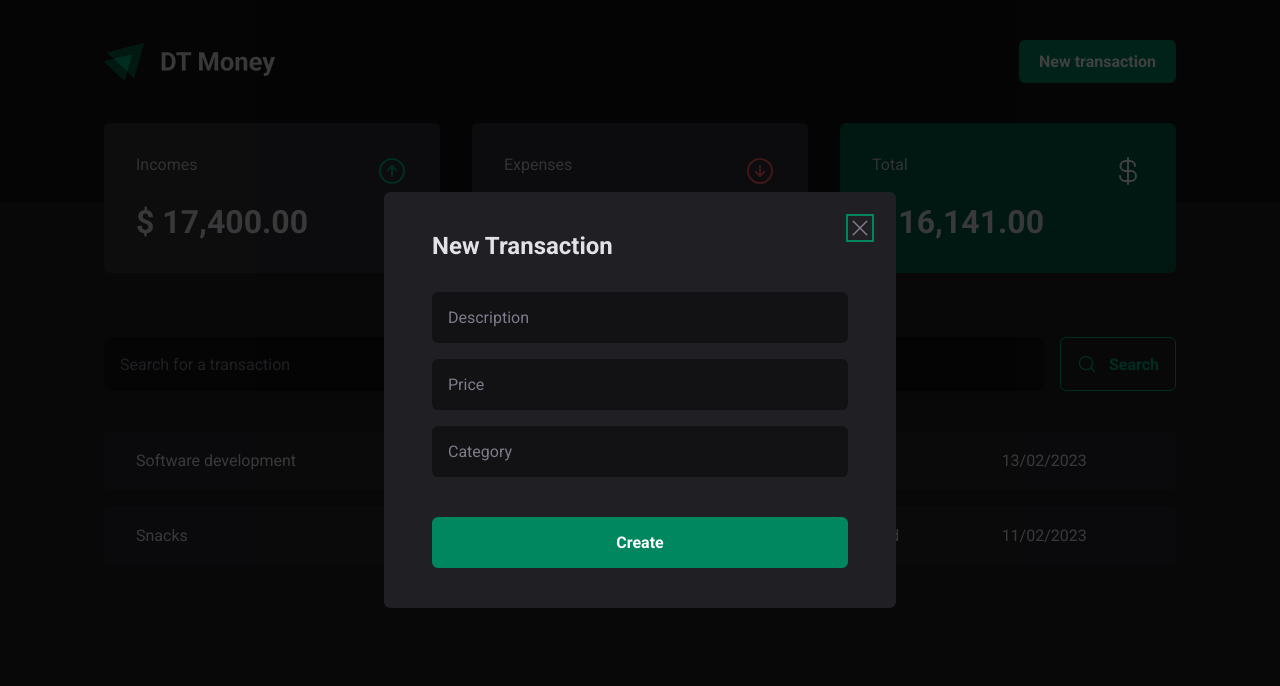
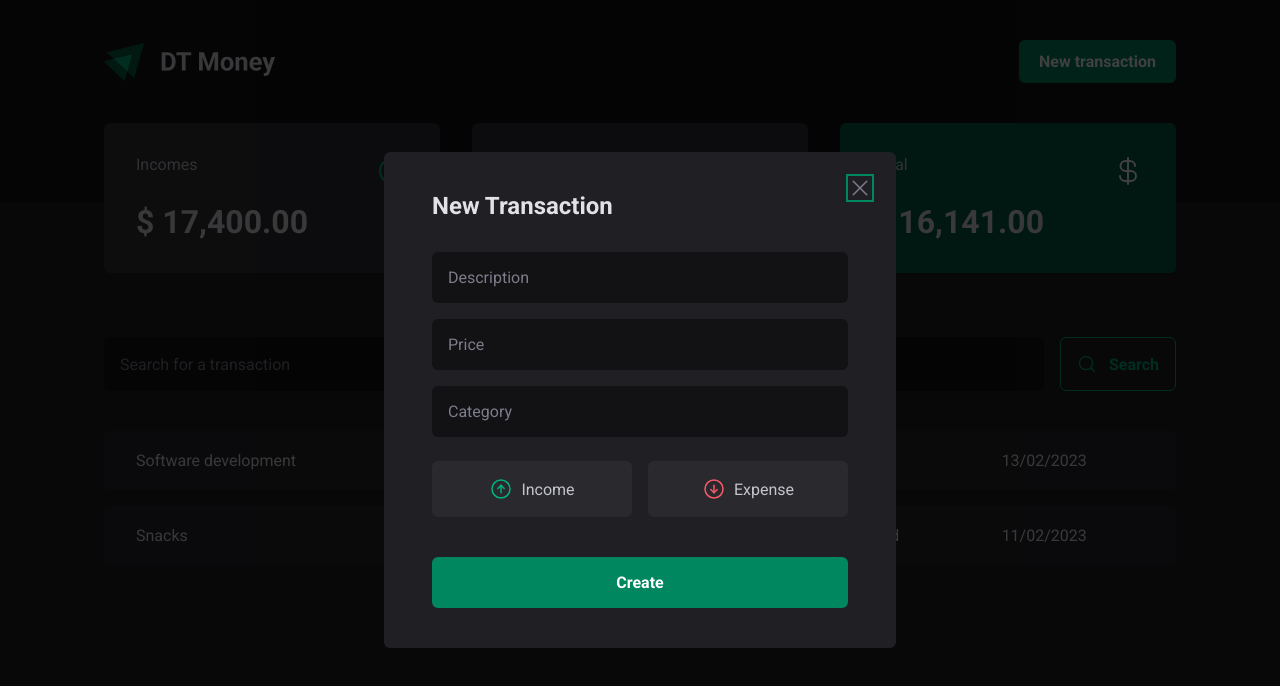
Before and after one commit to guilherme-n/dt-money, a React (Vite) app: page / in a window 1280 px wide. Both pictures are taken after a click on the button "New transaction". Shown: the top 686 px of the page. Built offline with nearby package versions, Linux system fonts and the light colour scheme.

Commit message:
create income and expense buttons for new transactions modal

```diff
--- a/package.json
+++ b/package.json
@@ -10,6 +10,7 @@
   },
   "dependencies": {
     "@radix-ui/react-dialog": "^1.0.2",
+    "@radix-ui/react-radio-group": "^1.1.1",
     "phosphor-react": "^1.4.1",
     "react": "^18.2.0",
     "react-dom": "^18.2.0",
--- a/src/components/NewTransactionModal/index.tsx
+++ b/src/components/NewTransactionModal/index.tsx
@@ -1,6 +1,12 @@
 import * as Dialog from '@radix-ui/react-dialog';
-import { X } from 'phosphor-react';
-import { CloseButton, Content, Overlay } from './styles';
+import { ArrowCircleDown, ArrowCircleUp, X } from 'phosphor-react';
+import {
+	CloseButton,
+	Content,
+	Overlay,
+	TransactionType,
+	TransactionTypeButton,
+} from './styles';
 
 export function NewTransactionModal() {
 	return (
@@ -19,6 +25,18 @@ export function NewTransactionModal() {
 					<input type='number' placeholder='Price' required />
 					<input type='text' placeholder='Category' required />
 
+					<TransactionType>
+						<TransactionTypeButton value='income' variant='income'>
+							<ArrowCircleUp size={24} />
+							<span>Income</span>
+						</TransactionTypeButton>
+
+						<TransactionTypeButton value='expense' variant='expense'>
+							<ArrowCircleDown size={24} />
+							<span>Expense</span>
+						</TransactionTypeButton>
+					</TransactionType>
+
 					<button type='submit'>Create</button>
 				</form>
 			</Content>
--- a/src/components/NewTransactionModal/styles.ts
+++ b/src/components/NewTransactionModal/styles.ts
@@ -1,4 +1,5 @@
 import * as Dialog from '@radix-ui/react-dialog';
+import * as RadioGroup from '@radix-ui/react-radio-group';
 import styled from 'styled-components';
 
 export const Overlay = styled(Dialog.Overlay)`
@@ -67,3 +68,55 @@ export const CloseButton = styled(Dialog.Close)`
 
 	color: ${(props) => props.theme['gray-500']};
 `;
+
+export const TransactionType = styled(RadioGroup.Root)`
+	display: grid;
+	grid-template-columns: repeat(2, 1fr);
+	gap: 1rem;
+	margin-top: 0.5rem;
+`;
+
+interface TransactionTypeButtonProps {
+	variant: 'income' | 'expense';
+}
+
+export const TransactionTypeButton = styled(
+	RadioGroup.Item
+)<TransactionTypeButtonProps>`
+	display: flex;
+	justify-content: center;
+	align-items: center;
+	gap: 0.5rem;
+
+	border: 0;
+	border-radius: 6px;
+	padding: 1rem;
+
+	background-color: ${(props) => props.theme['gray-700']};
+	color: ${(props) => props.theme['gray-300']};
+
+	&[data-state='unchecked']:hover {
+		background-color: ${(props) => props.theme['gray-600']};
+		transition: background-color 0.2s;
+	}
+
+	&[data-state='checked'] {
+		color: ${(props) => props.theme.white};
+		background-color: ${(props) =>
+			props.variant === 'income'
+				? props.theme['green-300']
+				: props.theme['red-300']};
+
+		svg {
+			color: ${(props) => props.theme.white};
+		}
+	}
+
+	svg {
+		color: ${(props) =>
+			props.variant === 'income'
+				? props.theme['green-300']
+				: props.theme['red-300']};
+	}
+	cursor: pointer;
+`;
```
Also changed, not shown: 1 other file (tests, documents, lock files or other folders).
